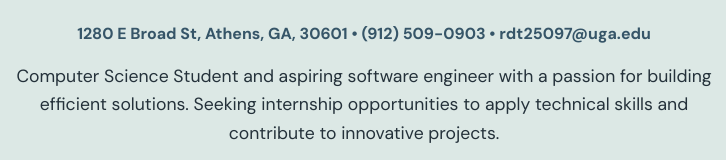
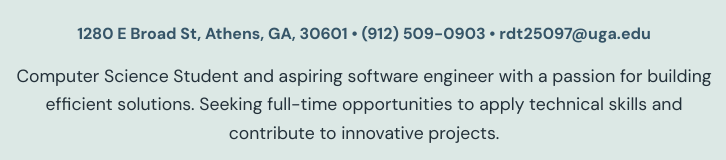
Before and after one commit to deantindol/deantindol.github.io, a website: page index.html in a window 1280 px wide. Shown: the part 640-800 px from the top of the page, 276-1002 px from the left. Drawn offline with Linux system fonts and the light colour scheme.

Commit message:
changed tax on index

```diff
--- a/index.html
+++ b/index.html
@@ -20,7 +20,7 @@
       <h1>Dean Tindol</h1>
       <img src="images/DeanTindolPhoto.jpg" alt="Dean Tindol headshot" width="200">
       <p class="address">1280 E Broad St, Athens, GA, 30601 &bull; (912) 509-0903 &bull; rdt25097@uga.edu</p>
-      <p class="tagline">Computer Science Student and aspiring software engineer with a passion for building efficient solutions. Seeking internship opportunities to apply technical skills and contribute to innovative projects.</p>
+      <p class="tagline">Computer Science Student and aspiring software engineer with a passion for building efficient solutions. Seeking full-time opportunities to apply technical skills and contribute to innovative projects.</p>
     </header>
 
     <hr>
```
